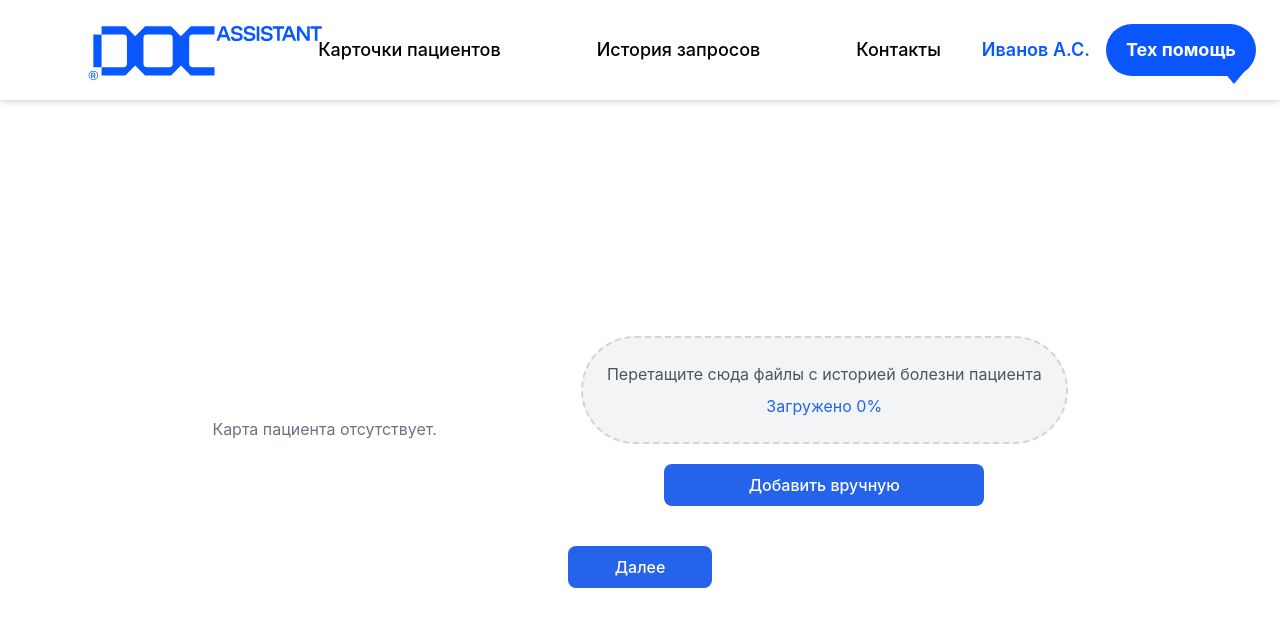
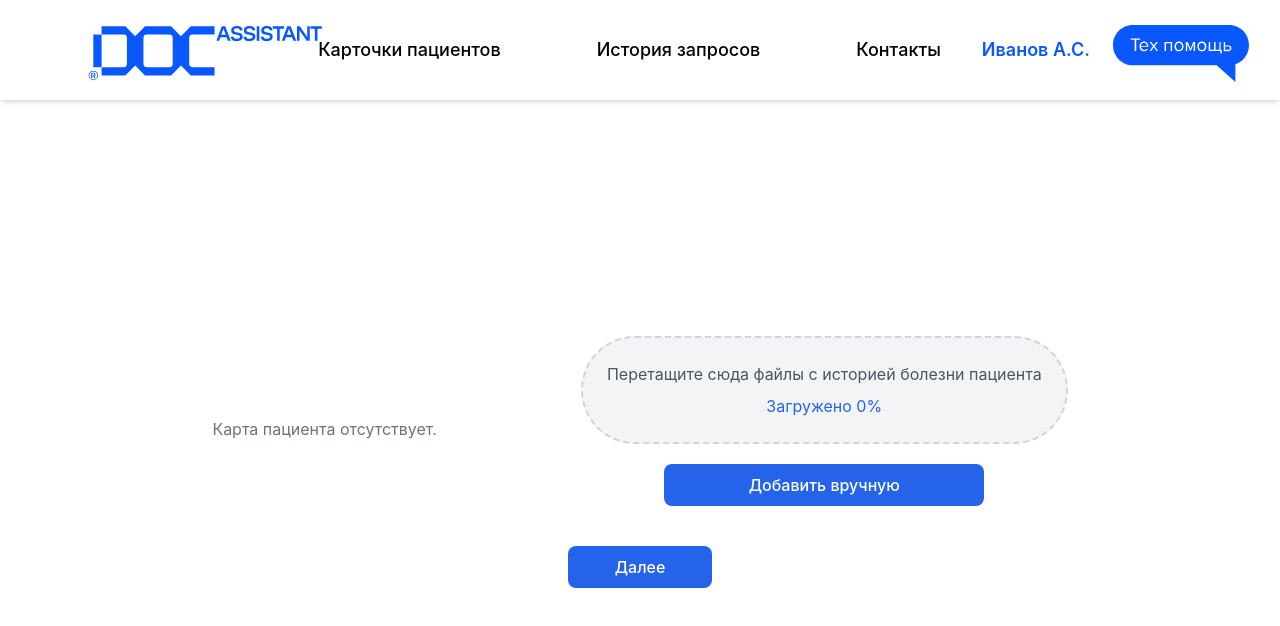
Before and after one commit to AreHumphrey/DOCassistant, a React (Vite) app: page /med in a window 1280 px wide. Shown: the top 626 px of the page. Built offline with nearby package versions, Linux system fonts and the light colour scheme; what cornerstone-tools, cornerstone-wado-image-loader would draw is missing.

Commit message:
add help button

```diff
--- a/src/components/Header.tsx
+++ b/src/components/Header.tsx
@@ -1,6 +1,7 @@
 import React from "react";
 import { useSearchParams } from "react-router-dom";
 import redCrossIcon from '@/images/logo.svg';
+import HelpIcon from '@/images/del_app.svg';
 
 const Header: React.FC = () => {
   const [searchParams] = useSearchParams();
@@ -51,13 +52,16 @@ const Header: React.FC = () => {
             Иванов А.С.
           </a>
 
-          <div className="relative bg-[#0A57FF] text-white text-lg font-bold rounded-full px-5 py-3 cursor-pointer mb-4 sm:mb-0">
-            Тех помощь
-            <div className="absolute -bottom-2 right-3 w-0 h-0
-                            border-l-[10px] border-l-transparent
-                            border-r-[10px] border-r-transparent
-                            border-t-[12px] border-t-[#0A57FF]">
-            </div>
+          <div
+            className="cursor-pointer transition-all duration-200 active:brightness-90"
+          >
+            <a href="https://example.com" target="_blank" rel="noopener noreferrer">
+              <img
+                src={HelpIcon}
+                alt="Тех помощь"
+                className="w-[150px] h-auto"
+              />
+            </a>
           </div>
           <div className="mt-4 block sm:hidden">
           </div>
--- a/src/pages/LoginPage.tsx
+++ b/src/pages/LoginPage.tsx
@@ -4,6 +4,7 @@ import { useAuth } from '@/contexts/AuthContext';
 import bgImage from '@/images/bg.png';
 import { useNavigate } from 'react-router-dom';
 import redCrossIcon from '@/images/logo.svg';
+
 
 export default function LoginPage() {
   const [email, setEmail] = useState('');
```
Also changed, not shown: src/images/del_app.svg (added).
